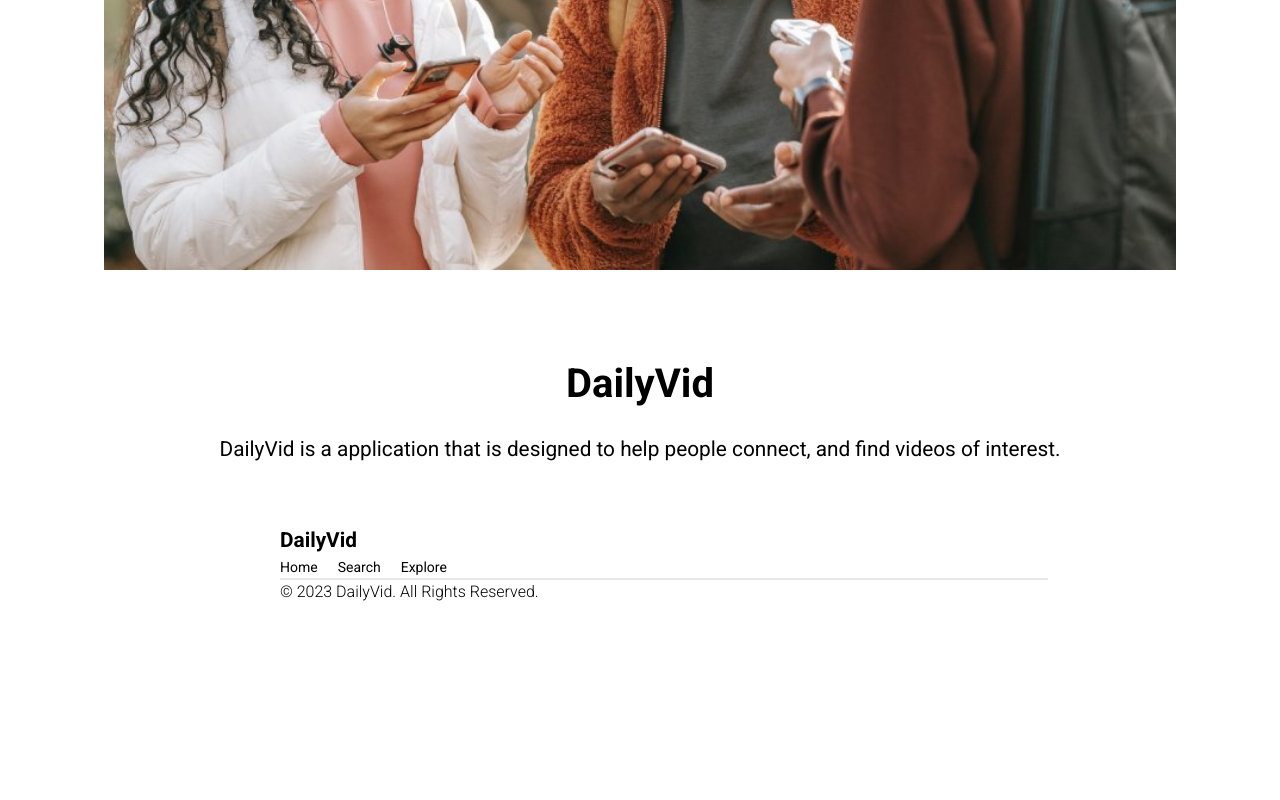
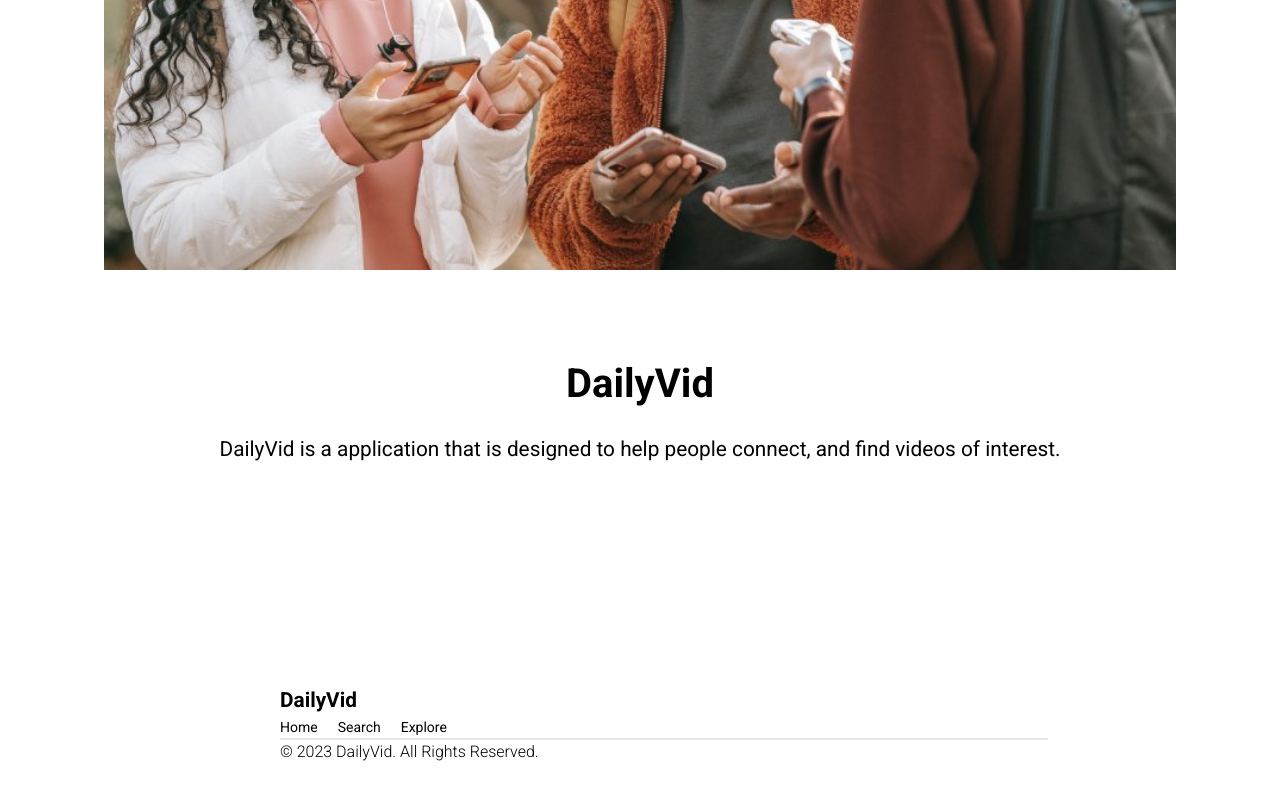
Before and after one commit to BrandonCarp/tweeter, a React (Create React App) app in the folder Client/: page / in a window 1280 px wide. Shown: the part 699-1499 px from the top of the page. Before the commit the page ends 1351 px from the top, so only its background shows below. Built offline with nearby package versions, Linux system fonts and the light colour scheme; a web font is replaced by a local one.

Commit message:
footer update

```diff
--- a/Client/src/Components/Footer.jsx
+++ b/Client/src/Components/Footer.jsx
@@ -8,7 +8,7 @@ export function Footer() {
   const windowWidth = useRef([window.innerWidth]);
 
   return (
-    <div id={theme} className=" container mx-auto invisible md:visible bottom-0 left-0 right-0 mb-[-2rem]">
+    <div id={theme} className=" container mx-auto invisible md:visible bottom-0 left-0 right-0 mb-[-2rem] pt-40">
       <div className="  flex flex-col items-center md:items-start md:ml-[20%] ">
         <div className="flex flex-col invisible md:visible  ">
           <h1 className="text-baselg font-bold">DailyVid</h1>
--- a/Client/src/Components/Tweet Showcase/VideoShowcase.jsx
+++ b/Client/src/Components/Tweet Showcase/VideoShowcase.jsx
@@ -28,7 +28,7 @@ export const VideoShowcase = ({}) => {
 
 return (
   <>
-  <div className="mt-5 flex-col items-center justify-center mx-auto min-h-[70vh] mb-5">
+  <div className="mt-5 flex-col items-center justify-center mx-auto min-h-[45vh] lg:min-h-[80vh] mb-5">
   <div className=" flex  justify-center">
         <h1 id="" className=" flex justify-center text-l mt-10  border-b-2  ">Video Roulette</h1>
 
--- a/Client/src/Components/User Search Page/UserSearch.jsx
+++ b/Client/src/Components/User Search Page/UserSearch.jsx
@@ -30,7 +30,7 @@ export function UserSearch() {
     <>
       <div className="relative mx-auto container flex-col ">
 
-        <div className=" h-[98vh] ">
+        <div className=" h-[80vh] ">
           <div className=" flex  justify-center">
           <h1 className=" flex justify-center text-l mt-10  border-b-2 ">Video Search</h1>
           </div>
```
